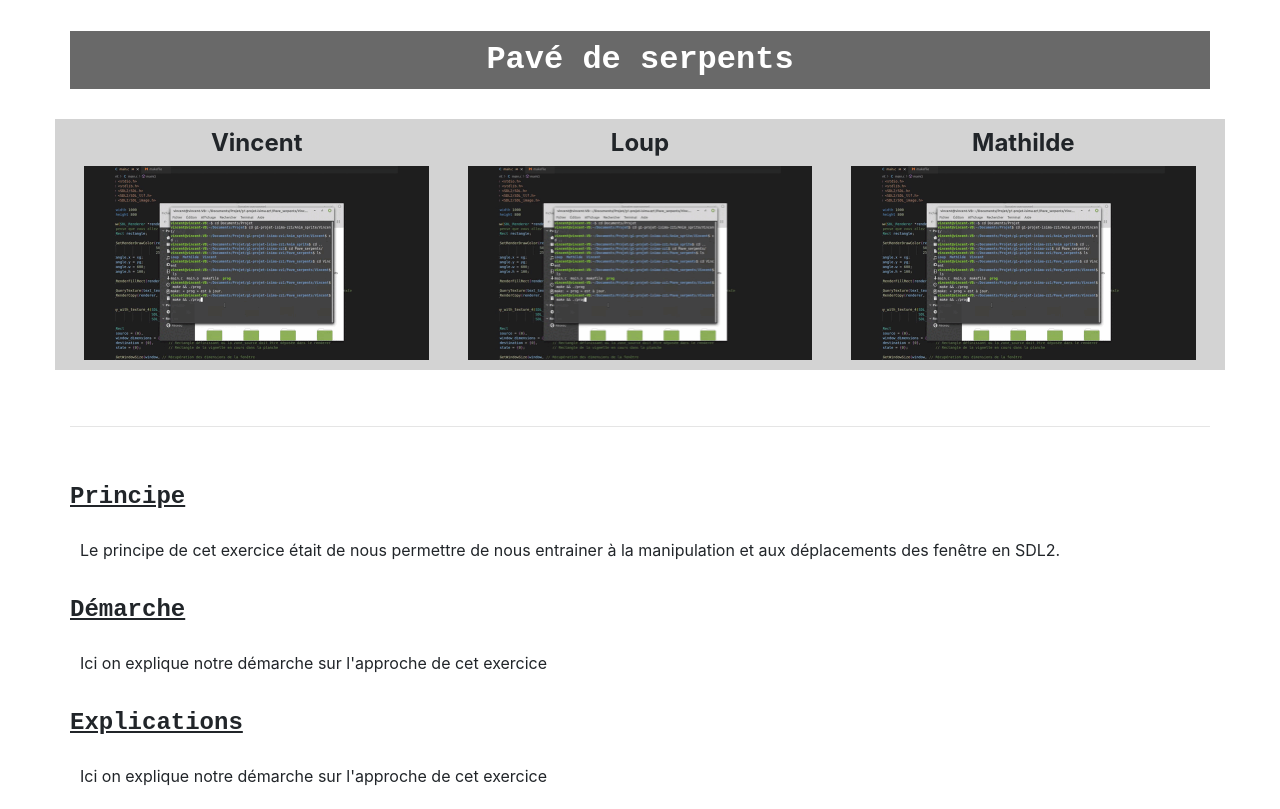
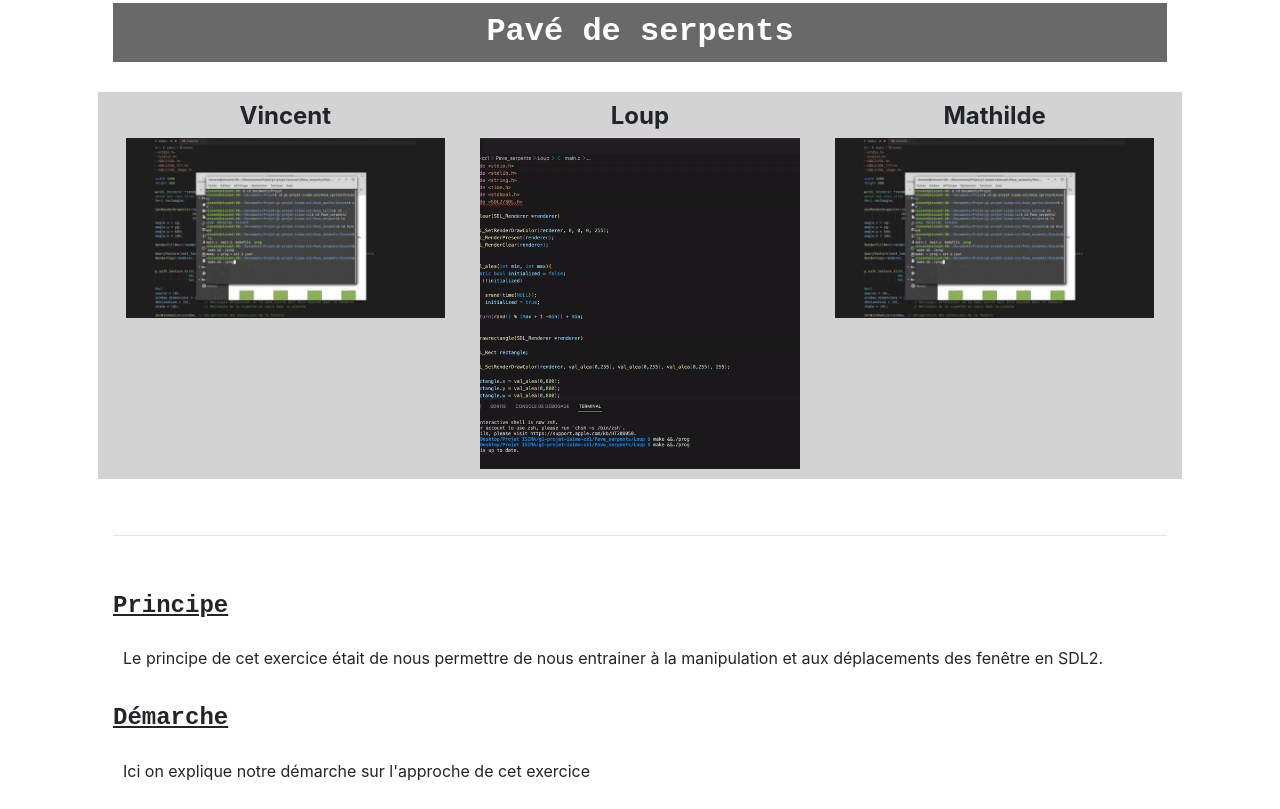
Before and after one commit to vincentconne/projet-isima-zz1, a plain HTML site: page page_web/index.html in a window 1280 px wide. Shown: the part 1639-2448 px from the top of the page. Drawn offline with nearby package versions, Linux system fonts and the light colour scheme.

Commit message:
Ajout des fichiers gifs sur le site

```diff
--- a/page_web/index.html
+++ b/page_web/index.html
@@ -13,7 +13,7 @@
 </head>
 
 <body>
-	<div class="container">
+	<div class="container-fluide">
 		<header class="row">
 			<!-- MENU -->
 			<nav class="fixed-top">
@@ -130,7 +130,7 @@
 					</div>
 					<div class="col-xs-12 col-sm-12 col-lg-4">
 						<h4>Loup</h4>
-						<img src="images/PaveVincent.gif">
+						<img src="images/pave_loup.gif">
 					</div>
 					<div class="col-xs-12 col-sm-12 col-lg-4">
 						<h4>Mathilde</h4>
@@ -206,11 +206,11 @@
 				<div class="row gif">
 					<div class="col-xs-12 col-sm-12 col-lg-4">
 						<h4>Vincent</h4>
-						<img src="images/PaveVincent.gif">
+						<img src="images/GuepardVincent.gif">
 					</div>
 					<div class="col-xs-12 col-sm-12 col-lg-4">
 						<h4>Loup</h4>
-						<img src="images/PaveVincent.gif">
+						<img src="images/sprite_loup.gif">
 					</div>
 					<div class="col-xs-12 col-sm-12 col-lg-4">
 						<h4>Mathilde</h4>
--- a/page_web/style.css
+++ b/page_web/style.css
@@ -19,6 +19,8 @@ html{
 body{
 	/* border: 2px solid blue;
 	border-radius: 6px; */
+	margin-left: 10%;
+	margin-right: 10%;
 }
 
 h1{
@@ -146,6 +148,7 @@ a.git:hover{
 
 img{
 	width: 90%;
+	align-content: center;
 }
 
 div.gif{
```
Also changed, not shown: page_web/images/GuepardVincent.gif (added), page_web/images/pave_loup.gif (added), 1 other file.
